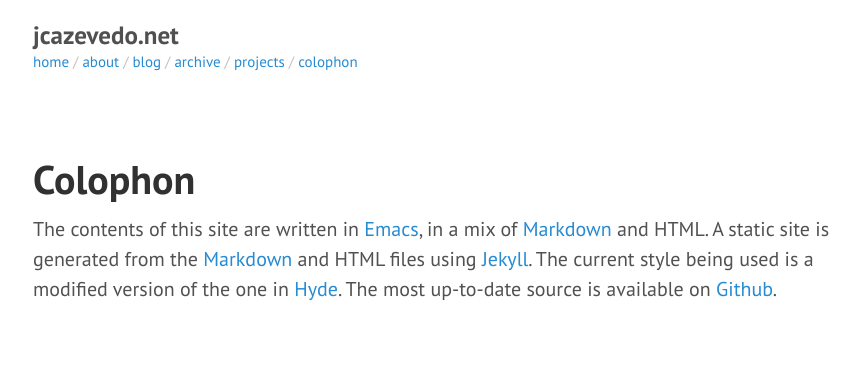
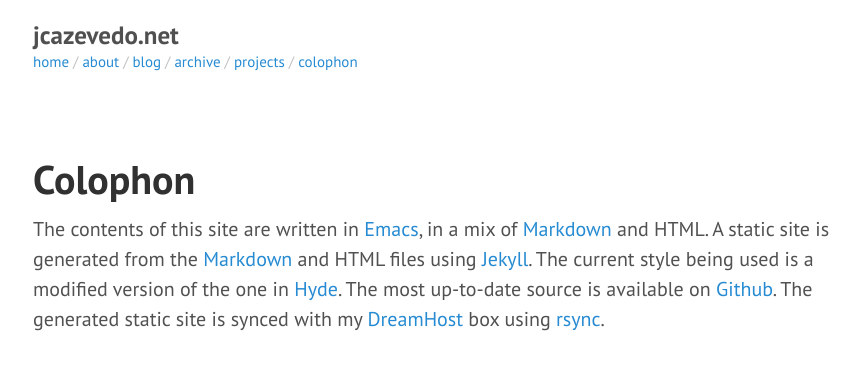
Before and after one commit to jcazevedo/jcazevedo.net, a Jekyll site: the page built from colophon.md, in a window 1280 px wide. Shown: the top 370 px of the page, without its empty margins (187-1046 px from the left). Built offline with Jekyll 4.4.1, drawn with Linux system fonts in a browser that asks for light colours.

Commit message:
Update colophon with rsync information

```diff
--- a/colophon.md
+++ b/colophon.md
@@ -9,9 +9,11 @@ The contents of this site are written in [Emacs][emacs], in a mix of
 [Markdown][markdown] and HTML. A static site is generated from the
 [Markdown][markdown] and HTML files using [Jekyll][jekyll]. The current style
 being used is a modified version of the one in [Hyde][hyde]. The most up-to-date
-source is available on [Github][github].
+source is available on [Github][github]. The generated static site is synced
+with my [DreamHost][dreamhost] box using [rsync][rsync].
 
 [emacs]: http://www.gnu.org/software/emacs/
+[dreamhost]: http://www.dreamhost.com/
 [jekyll]: http://jekyllrb.com/
 [hyde]: http://hyde.getpoole.com/
 [markdown]: http://daringfireball.net/projects/markdown/
```
